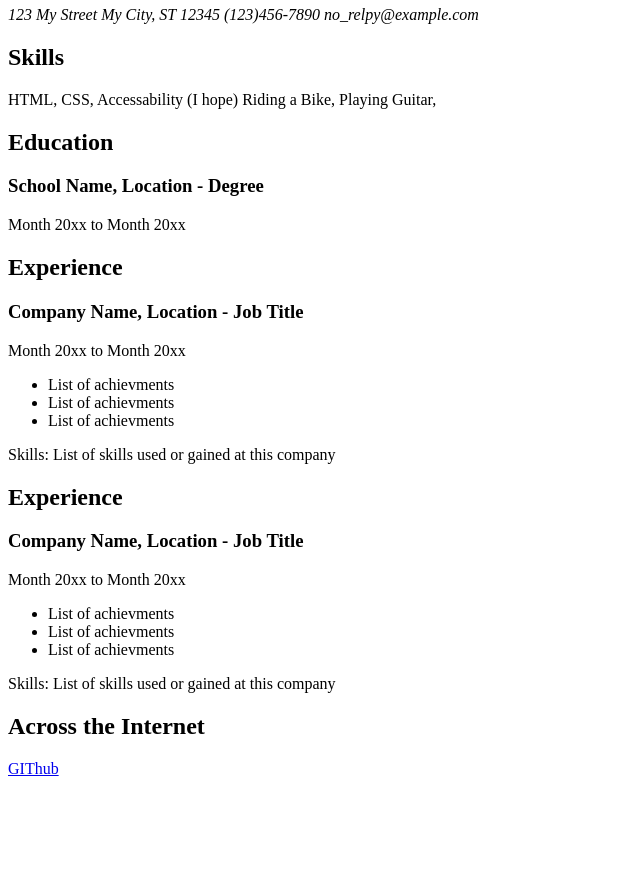
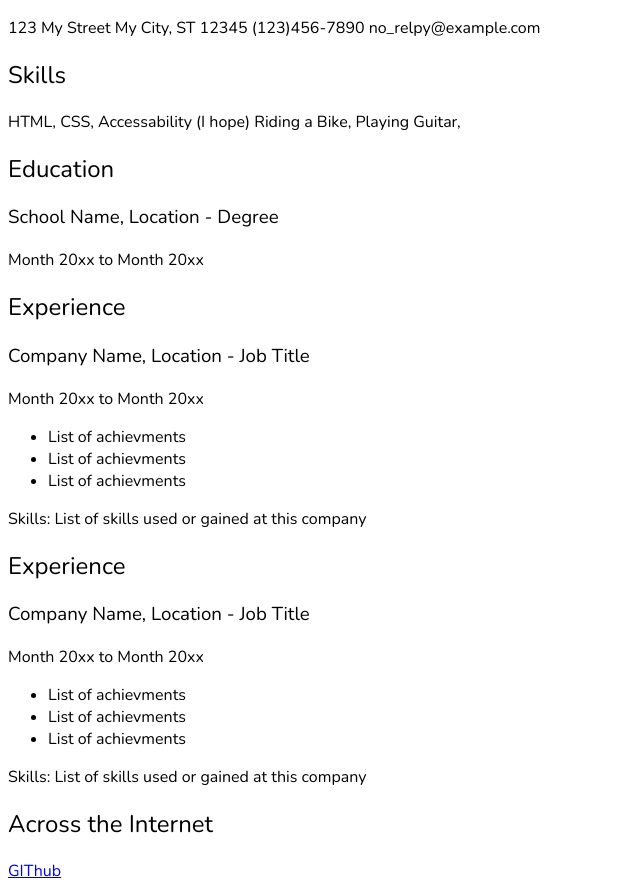
Before and after one commit to leeam61/Roadmap.sh-Frontend, a plain HTML site: page Single Page/index.html in a window 1280 px wide. Shown: the part 121-1011 px from the top of the page, without its empty margins (0-640 px from the left). Before the commit the page ends 907 px from the top, so only its background shows below. Drawn offline with nearby package versions, Linux system fonts and the light colour scheme.

Commit message:
Update index.html

```diff
--- a/Single Page/index.html
+++ b/Single Page/index.html
@@ -15,46 +15,52 @@
   </head>
   <body>
     <header>
-      <h1>Potapenko Ilya</h1>
+      <h1 class="nunito-h1">Potapenko Ilya</h1>
     </header>
     <main>
       <section class="address">
-        <h2>Frontend Development Student</h2>
-        <address>
+        <h2 class="nunito-h2">Frontend Development Student</h2>
+        <address class="nunito-p">
           123 My Street My City, ST 12345 (123)456-7890 no_relpy@example.com
         </address>
       </section>
       <section class="skills">
-        <h2>Skills</h2>
-        <p>HTML, CSS, Accessability (I hope) Riding a Bike, Playing Guitar,</p>
+        <h2 class="nunito-h2">Skills</h2>
+        <p class="nunito-p">
+          HTML, CSS, Accessability (I hope) Riding a Bike, Playing Guitar,
+        </p>
       </section>
       <section>
-        <h2>Education</h2>
-        <h3>School Name, Location - Degree</h3>
-        <p>Month 20xx to Month 20xx</p>
+        <h2 class="nunito-h2">Education</h2>
+        <h3 class="nunito-h3">School Name, Location - Degree</h3>
+        <p class="nunito-p">Month 20xx to Month 20xx</p>
       </section>
       <section class="experience">
-        <h2>Experience</h2>
-        <h3>Company Name, Location - Job Title</h3>
-        <p>Month 20xx to Month 20xx</p>
-        <ul>
+        <h2 class="nunito-h2">Experience</h2>
+        <h3 class="nunito-h3">Company Name, Location - Job Title</h3>
+        <p class="nunito-p">Month 20xx to Month 20xx</p>
+        <ul class="nunito-p">
           <li>List of achievments</li>
           <li>List of achievments</li>
           <li>List of achievments</li>
         </ul>
-        <p>Skills: List of skills used or gained at this company</p>
-        <h2>Experience</h2>
-        <h3>Company Name, Location - Job Title</h3>
-        <p>Month 20xx to Month 20xx</p>
-        <ul>
+        <p class="nunito-p">
+          Skills: List of skills used or gained at this company
+        </p>
+        <h2 class="nunito-h2">Experience</h2>
+        <h3 class="nunito-h3">Company Name, Location - Job Title</h3>
+        <p class="nunito-p">Month 20xx to Month 20xx</p>
+        <ul class="nunito-p">
           <li>List of achievments</li>
           <li>List of achievments</li>
           <li>List of achievments</li>
         </ul>
-        <p>Skills: List of skills used or gained at this company</p>
+        <p class="nunito-p">
+          Skills: List of skills used or gained at this company
+        </p>
       </section>
     </main>
-    <h2>Across the Internet</h2>
-    <a href="https://github.com/leeam61">GIThub</a>
+    <h2 class="nunito-h2">Across the Internet</h2>
+    <a class="nunito-p" href="https://github.com/leeam61">GIThub</a>
   </body>
 </html>
```
